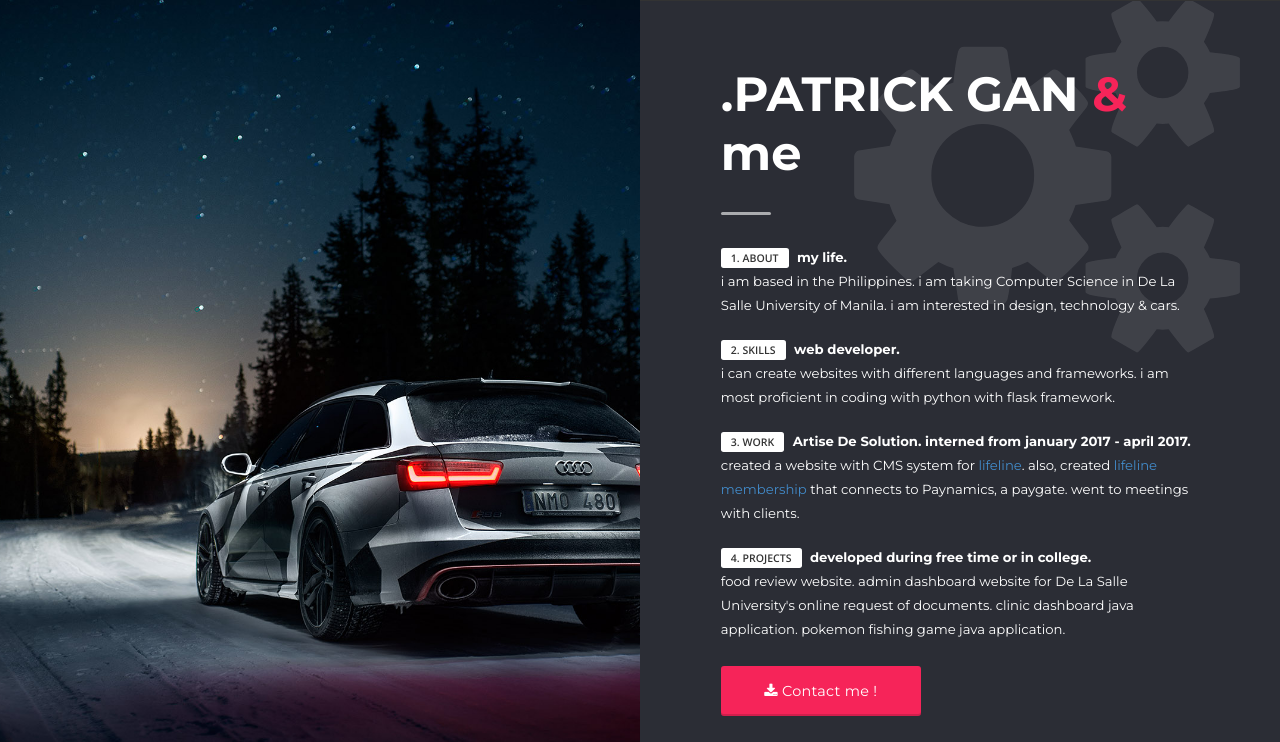
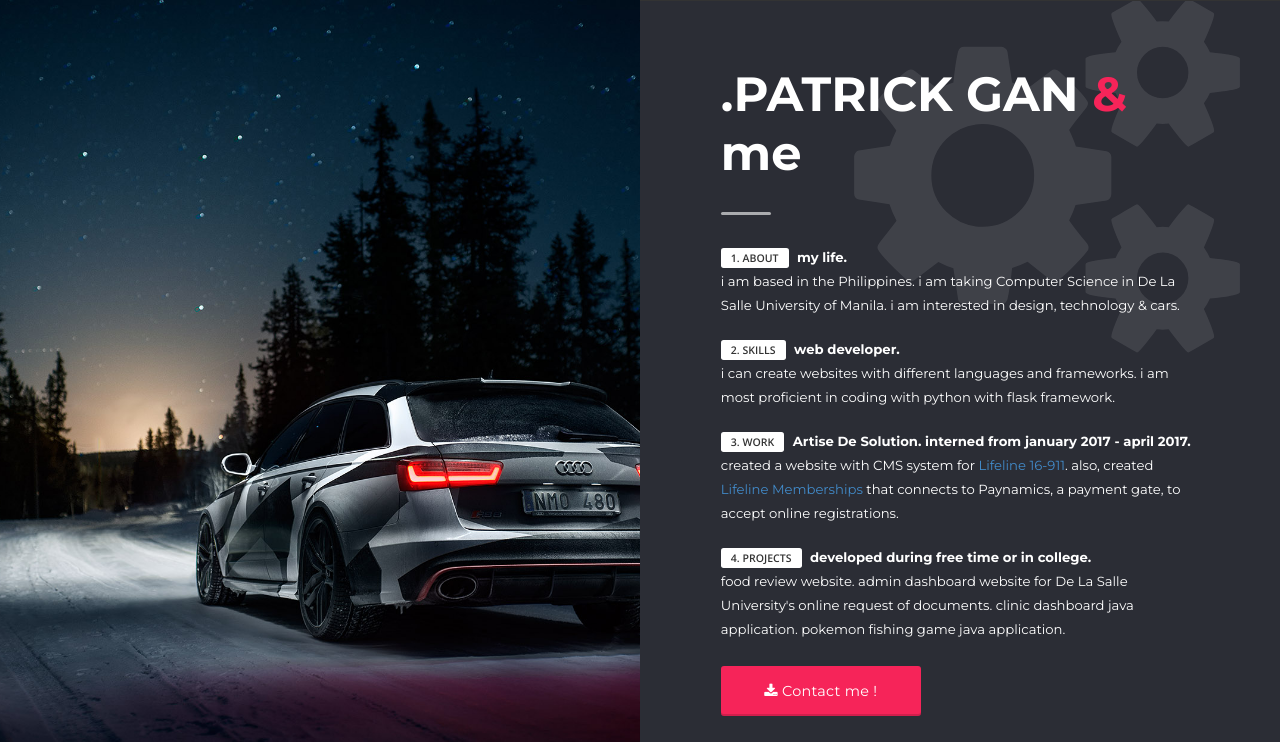
Before and after one commit to patrickcuagan/patrickcuagan.github.io, a plain HTML site: page index.html in a window 1280 px wide. Shown: the top 742 px of the page. Drawn offline with nearby package versions, Linux system fonts and the light colour scheme; some packages are replaced by stand-ins of ours; files that its build step writes are made by us from their sources; a script that the page names is missing.

Commit message:
better work description

```diff
--- a/index.html
+++ b/index.html
@@ -125,8 +125,8 @@
 
                                     <p ><span class="label numbers">2. skills</span> <strong>web developer.</strong><br>i can create websites with different languages and frameworks. i am most proficient in coding with python with flask framework.</p>
 
-                                    <p ><span class="label numbers">3. work</span> <strong>Artise De Solution. interned from january 2017 - april 2017.</strong><br>created a website with CMS system for <a href="http://lifeline-philippines.herokuapp.com">lifeline</a>.
-                                        also, created <a href="http://lifeline-membership.herokuapp.com">lifeline membership</a> that connects to Paynamics, a paygate. went to meetings with clients.</p>
+                                    <p ><span class="label numbers">3. work</span> <strong>Artise De Solution. interned from january 2017 - april 2017.</strong><br>created a website with CMS system for <a href="http://lifeline-philippines.herokuapp.com">Lifeline 16-911</a>.
+                                        also, created <a href="http://lifeline-membership.herokuapp.com">Lifeline Memberships</a> that connects to Paynamics, a payment gate, to accept online registrations.</p>
 
                                     <p ><span class="label numbers">4. projects</span> <strong>developed during free time or in college.</strong><br>food review website. admin dashboard website for De La Salle University's online request of documents. clinic
                                         dashboard java application. pokemon fishing game java application.</p>
```
Also changed, not shown: 1 other file.
